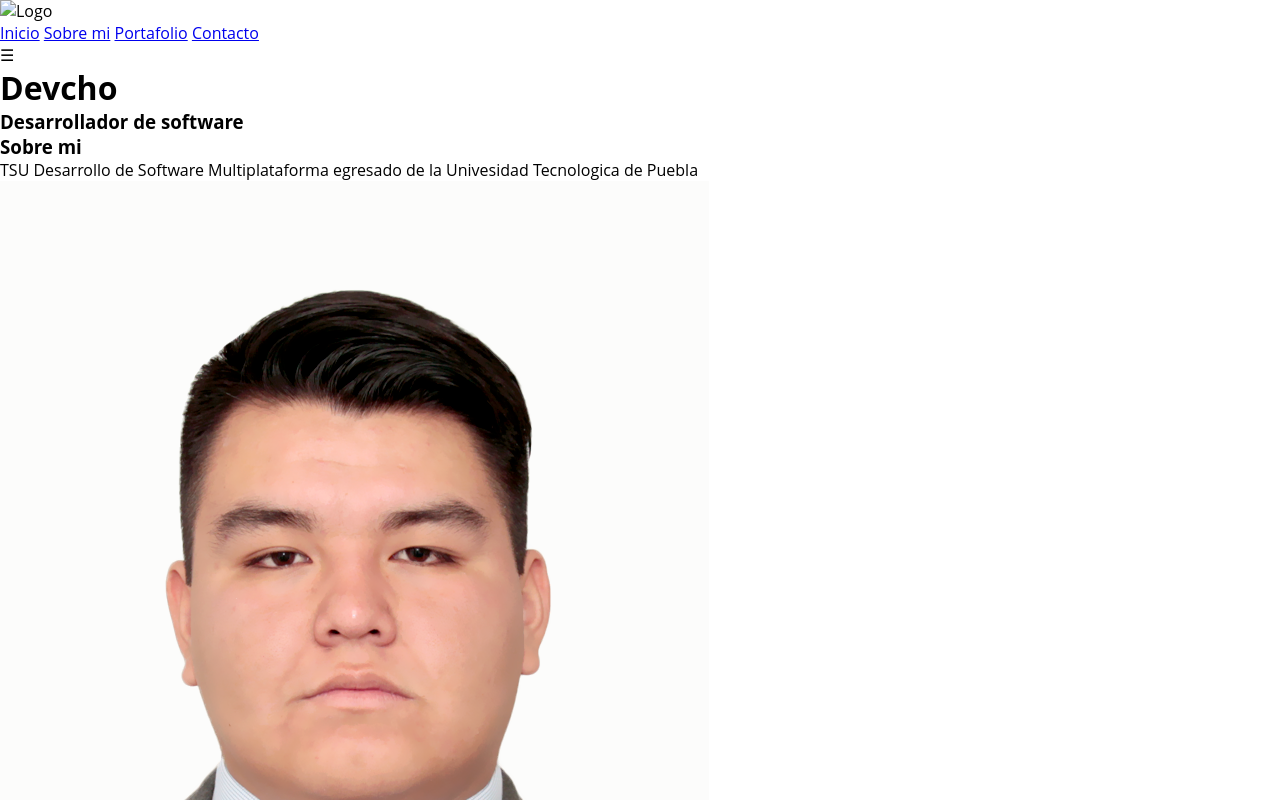
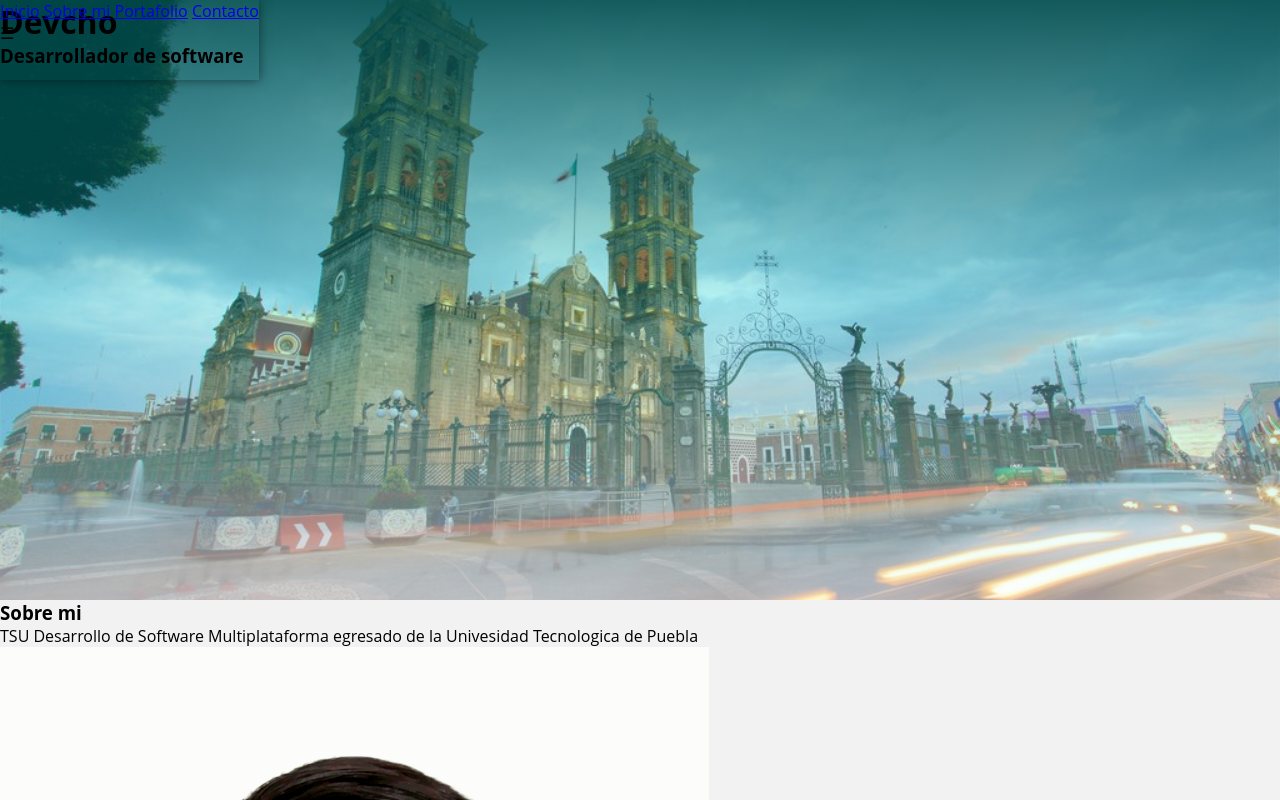
Before and after one commit to FernandOrtiz/Devcho_Portafolio, a plain HTML site: page index.html in a window 1280 px wide. Shown: the top 800 px of the page. Drawn offline with Linux system fonts and the light colour scheme.

Commit message:
Agregando css a header y var

```diff
--- a/assets/css/estilos.css
+++ b/assets/css/estilos.css
@@ -1,3 +1,14 @@
+:root{
+  --color1: rgb(0,77,77);
+  --color2: rgba(0,217,217,.0788);
+  --color3:rgba(255, 255, 255, 0.5);
+  --fondo:#f2f2f2;
+  --titulos: 33px;
+  --margenes: 60px;
+  --espacios: 10px;
+  --espacios-contenidos: 45px;
+}
+
 *{
     margin: 0;
     padding: 0;
@@ -6,6 +17,11 @@
 
 body{
   font-family: "open sans";
+  background: var(--fondo);
+}
+
+img{
+  vertical-align: top;
 }
 
 /*Preloader*/
@@ -15,6 +31,7 @@ body{
   width: 80px;
   height: 80px;
 }
+
 .lds-facebook div {
   display: inline-block;
   position: absolute;
@@ -23,25 +40,63 @@ body{
   background: #fff;
   animation: lds-facebook 1.2s cubic-bezier(0, 0.5, 0.5, 1) infinite;
 }
+
 .lds-facebook div:nth-child(1) {
   left: 8px;
   animation-delay: -0.24s;
 }
+
 .lds-facebook div:nth-child(2) {
   left: 32px;
   animation-delay: -0.12s;
 }
+
 .lds-facebook div:nth-child(3) {
   left: 56px;
   animation-delay: 0;
 }
+
 @keyframes lds-facebook {
   0% {
     top: 8px;
     height: 64px;
   }
+
   50%, 100% {
     top: 24px;
     height: 32px;
   }
 }
+
+/*Header*/
+
+header{
+  width: 100%;
+  height: 600px;
+  background: linear-gradient(to bottom,
+  rgba(0,77,77,.9),
+  rgba(0,217,217,.288),
+  rgba(255,255,255,0.6)
+  ), url(fondo.jpg);
+  background-attachment:fixed;
+  background-position: center;
+  background-size: cover;
+}
+
+nav{
+  position: fixed;
+  height: 80px;
+  box-shadow: 0 0 10px 0 rgba(0,0,0,.5);
+}
+
+.nav1{
+  background: transparent;
+  height: 80px;
+  color: #fff;
+}
+
+.nav2{
+  background: var(--fondo);
+  height: 100px;
+  color: #000;
+}
--- a/index.html
+++ b/index.html
@@ -16,7 +16,7 @@
         <nav id="nav">
             <div class="contenedor-nav">
                 <div class="logo">
-                    <img src="logo.png" alt="Logo">
+                    <!-- <img src="assets/img/logo-mientras.png" alt="Logo"> -->
                 </div>
                 <div class="enlaces" id="enlaces">
                     <a href="#" id="enlace-inicio" class="btn-header">Inicio</a>
```
Also changed, not shown: assets/css/fondo.jpg (added), assets/img/contacto/email.png, assets/img/contacto/ln.png. Lines whose indentation alone changed are shown as unchanged.
